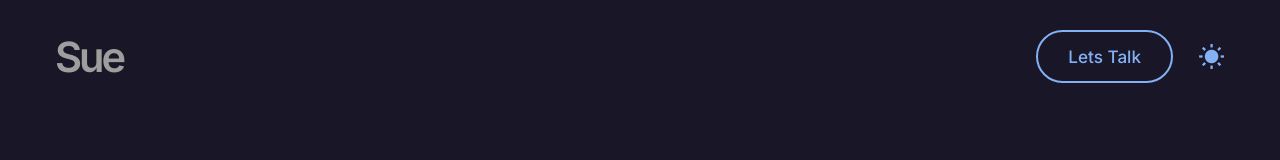
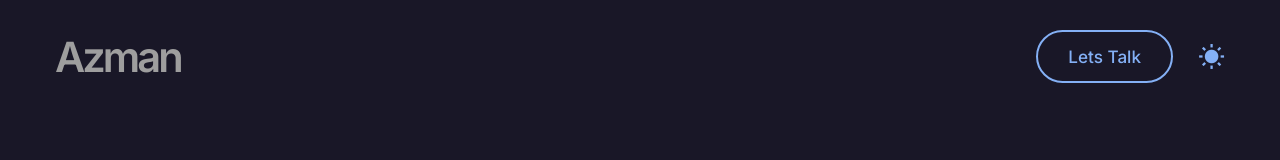
Before and after one commit to 77oaking/portfolio, a plain HTML site: page index.html in a window 1280 px wide. Shown: the top 160 px of the page. Drawn offline with nearby package versions, Linux system fonts and the light colour scheme.

Commit message:
Update index.html

```diff
--- a/index.html
+++ b/index.html
@@ -18,7 +18,7 @@
         <div class="sue-container">
             <div class="inner">
                 <div class="sue-logo">
-                    <a href="#"><span>Sue</span></a>
+                    <a href="#"><span>Azman</span></a>
                 </div>
                 <div class="header-btns">
                     <div class="sue-main-btn border-btn lets-talk-btn">
```
